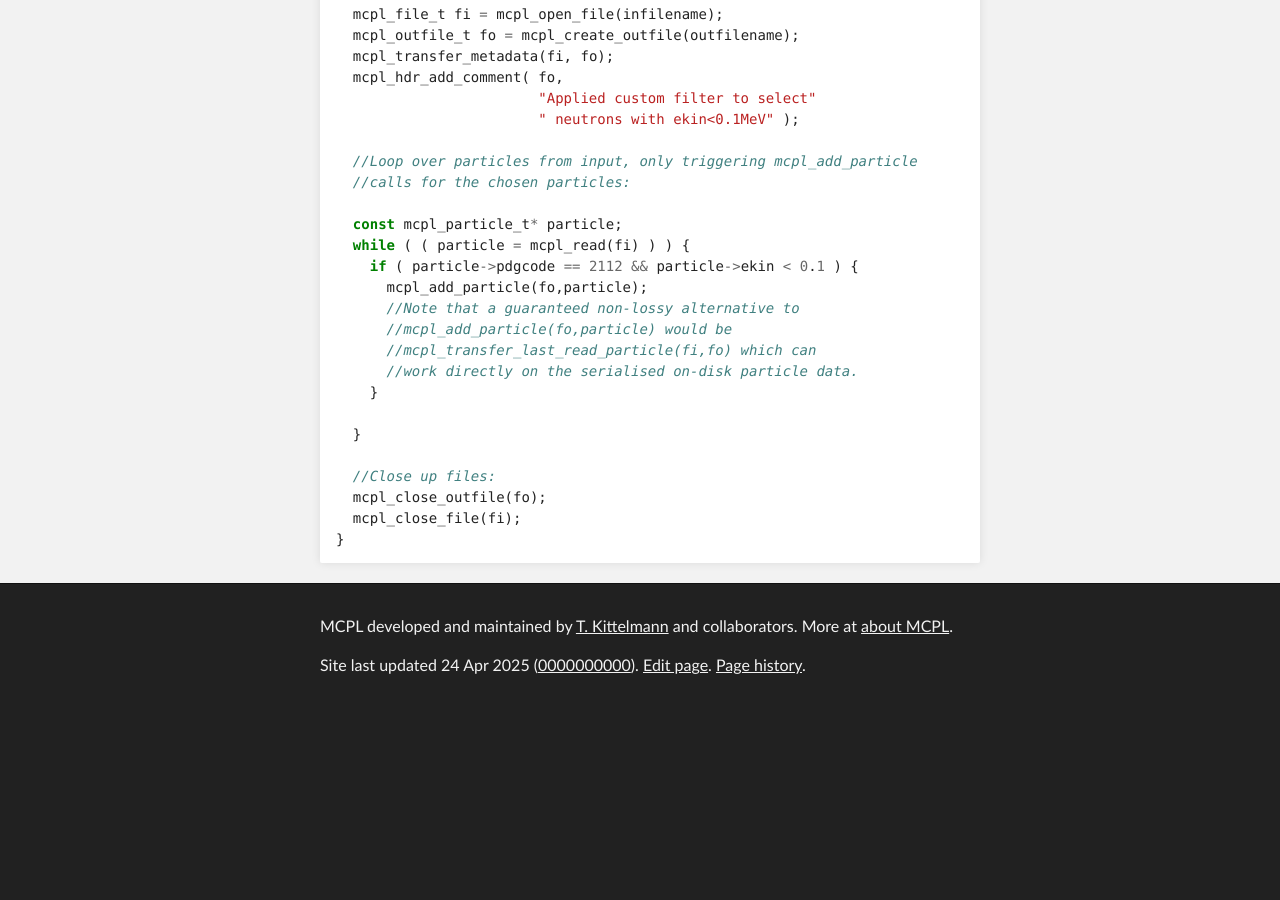
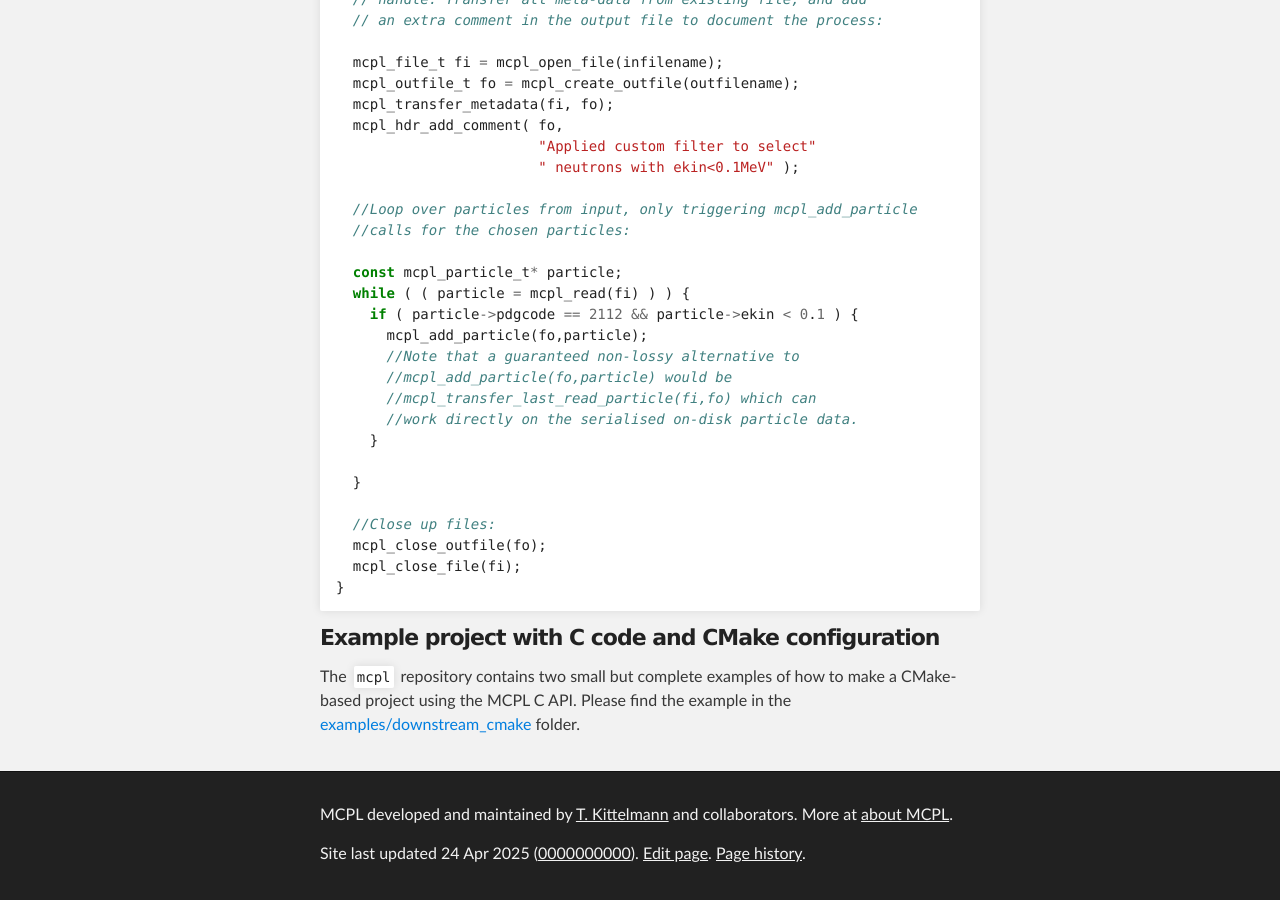
Before and after one commit to mctools/mcpl, a Jekyll site: the page built from usage_c.md, in a window 1280 px wide and 900 px high, scrolled down 3358 px. Built offline with Jekyll 4.4.1, drawn with Linux system fonts in a browser that asks for light colours; before the commit the page ends 4070 px from its top, so only the background shows below that; some of the changed text lies outside the part shown.

Commit message:
Add link to example project

````diff
--- a/usage_c.md
+++ b/usage_c.md
@@ -168,3 +168,7 @@ int main(int argc,char**argv) {
   mcpl_close_file(fi);
 }
 ```
+
+### Example project with C code and CMake configuration
+
+The `mcpl` repository contains two small but complete examples of how to make a CMake-based project using the MCPL C API. Please find the example in the [examples/downstream_cmake]({{"/tree/path_to_mcpl2/examples/downstream_cmake" | prepend: site.github.repository_url }}) folder.
````
Also changed, not shown: hooks_geant4.md (+1 -1 lines).
